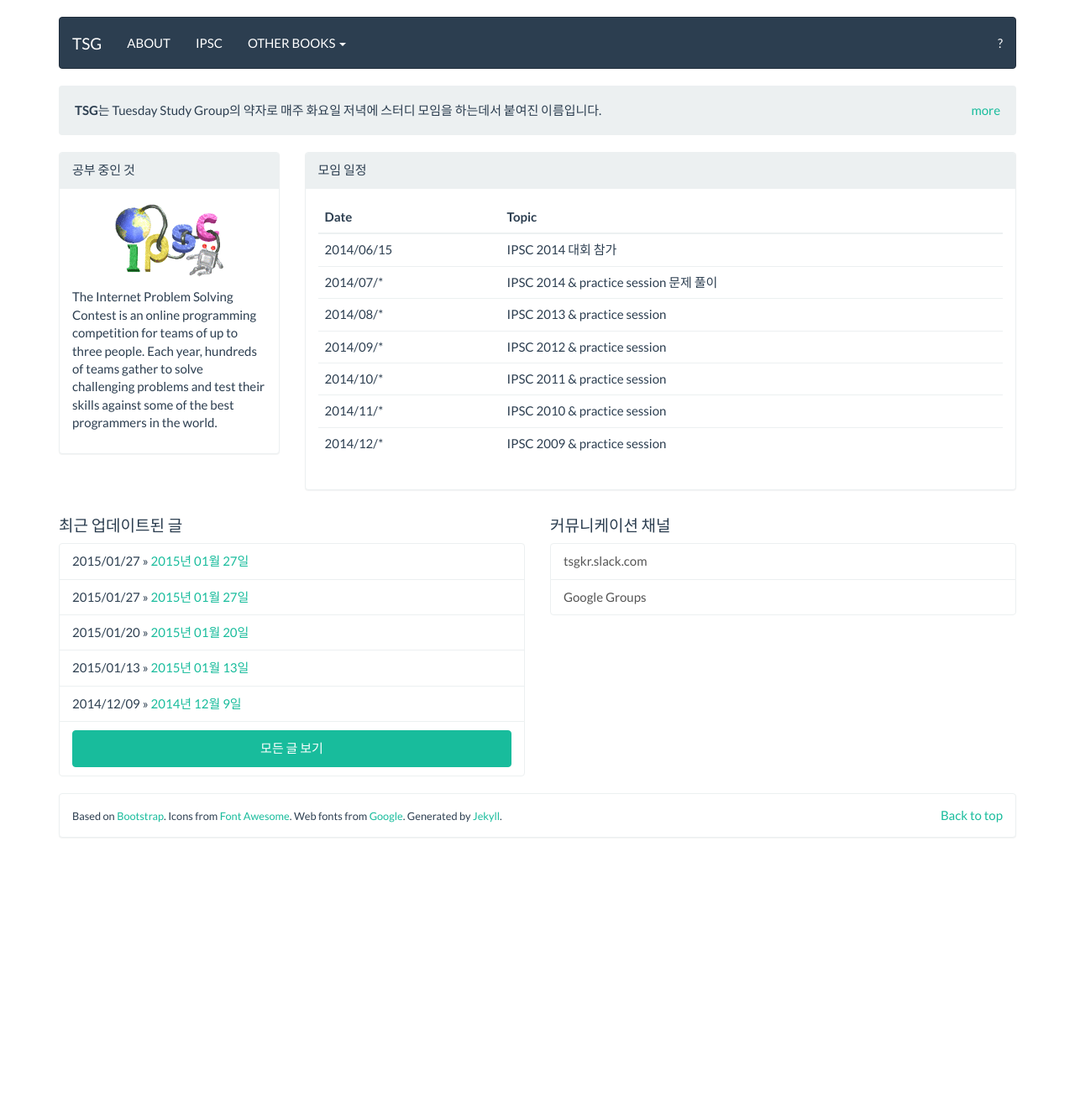
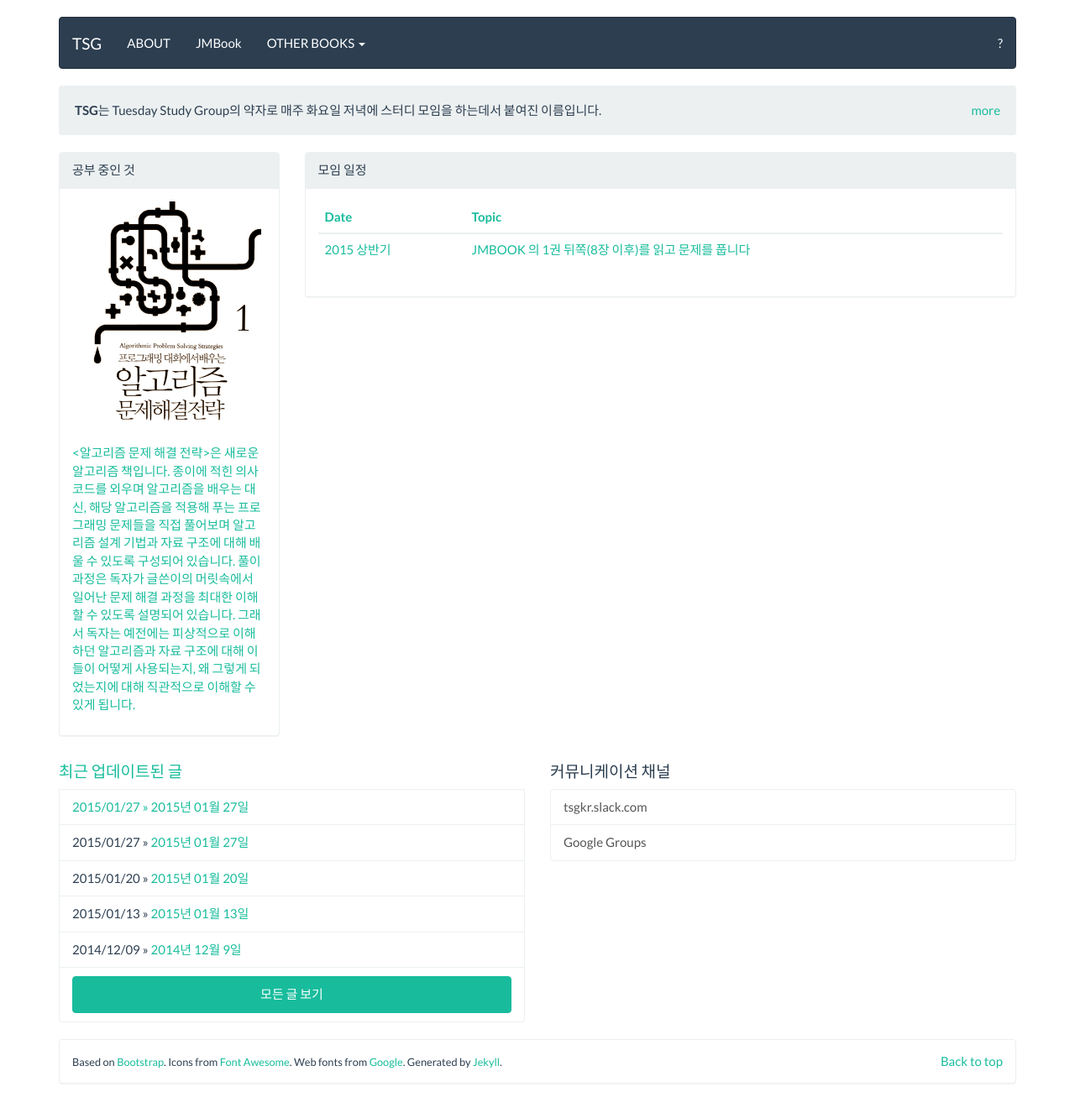
Before and after one commit to tuestudy/tuestudy.github.io, a Jekyll site: the page built from index.html, in a window 1280 px wide. Shown: the whole page at 84% size. Built offline with Jekyll 4.4.1, drawn with Linux system fonts in a browser that asks for light colours; Markdown is read by kramdown in place of the engine named in the settings; before the commit the page ends 1039 px from its top, so only the background shows below that.

Commit message:
대문 업데이트

```diff
--- a/_includes/header.html
+++ b/_includes/header.html
@@ -12,7 +12,7 @@
   <div class="navbar-collapse collapse">
     <ul class="nav navbar-nav">
       <li><a href="/about.html">ABOUT</a></li>
-      <li><a href="/books/ipsc.html">IPSC</a></li>
+      <li><a href="/books/jmbook.html">JMBook</a></li>
       <li class="dropdown">
         <a href="#" class="dropdown-toggle" data-toggle="dropdown">OTHER BOOKS <b class="caret"></b></a>
         <ul class="dropdown-menu">
--- a/index.html
+++ b/index.html
@@ -16,9 +16,9 @@
     <div class="panel panel-default">
       <div class="panel-heading">공부 중인 것</div>
       <div class="panel-body">
-        <p class="text-center"> <img src="/images/ipsc.gif" alt="Internet Problem Solving Contest" /></p>
+        <p class="text-center"> <img src="/images/jmbook.png" alt="프로그래밍 대회에서 배우는 알고리즘 문제 해결 전략" /></p>
         <p>
-        The Internet Problem Solving Contest is an online programming competition for teams of up to three people. Each year, hundreds of teams gather to solve challenging problems and test their skills against some of the best programmers in the world.
+        <a href="http://book.algospot.com/">&lt;알고리즘 문제 해결 전략&gt;은 새로운 알고리즘 책입니다. 종이에 적힌 의사코드를 외우며 알고리즘을 배우는 대신, 해당 알고리즘을 적용해 푸는 프로그래밍 문제들을 직접 풀어보며 알고리즘 설계 기법과 자료 구조에 대해 배울 수 있도록 구성되어 있습니다. 풀이 과정은 독자가 글쓴이의 머릿속에서 일어난 문제 해결 과정을 최대한 이해할 수 있도록 설명되어 있습니다. 그래서 독자는 예전에는 피상적으로 이해하던 알고리즘과 자료 구조에 대해 이들이 어떻게 사용되는지, 왜 그렇게 되었는지에 대해 직관적으로 이해할 수 있게 됩니다.
         </p>
       </div>
     </div>
@@ -36,32 +36,8 @@
           </thead>
           <tbody>
             <tr>
-              <td>2014/06/15</td>
-              <td>IPSC 2014 대회 참가</td>
-            </tr>
-            <tr>
-              <td>2014/07/*</td>
-              <td>IPSC 2014 &amp; practice session 문제 풀이</td>
-            </tr>
-            <tr>
-              <td>2014/08/*</td>
-              <td>IPSC 2013 &amp; practice session</td>
-            </tr>
-            <tr>
-              <td>2014/09/*</td>
-              <td>IPSC 2012 &amp; practice session</td>
-            </tr>
-            <tr>
-              <td>2014/10/*</td>
-              <td>IPSC 2011 &amp; practice session</td>
-            </tr>
-            <tr>
-              <td>2014/11/*</td>
-              <td>IPSC 2010 &amp; practice session</td>
-            </tr>
-            <tr>
-              <td>2014/12/*</td>
-              <td>IPSC 2009 &amp; practice session</td>
+              <td>2015 상반기</td>
+              <td>JMBOOK 의 1권 뒤쪽(8장 이후)를 읽고 문제를 풉니다</td>
             </tr>
           </tbody>
         </table>
```
Also changed, not shown: images/jmbook.png (added).
